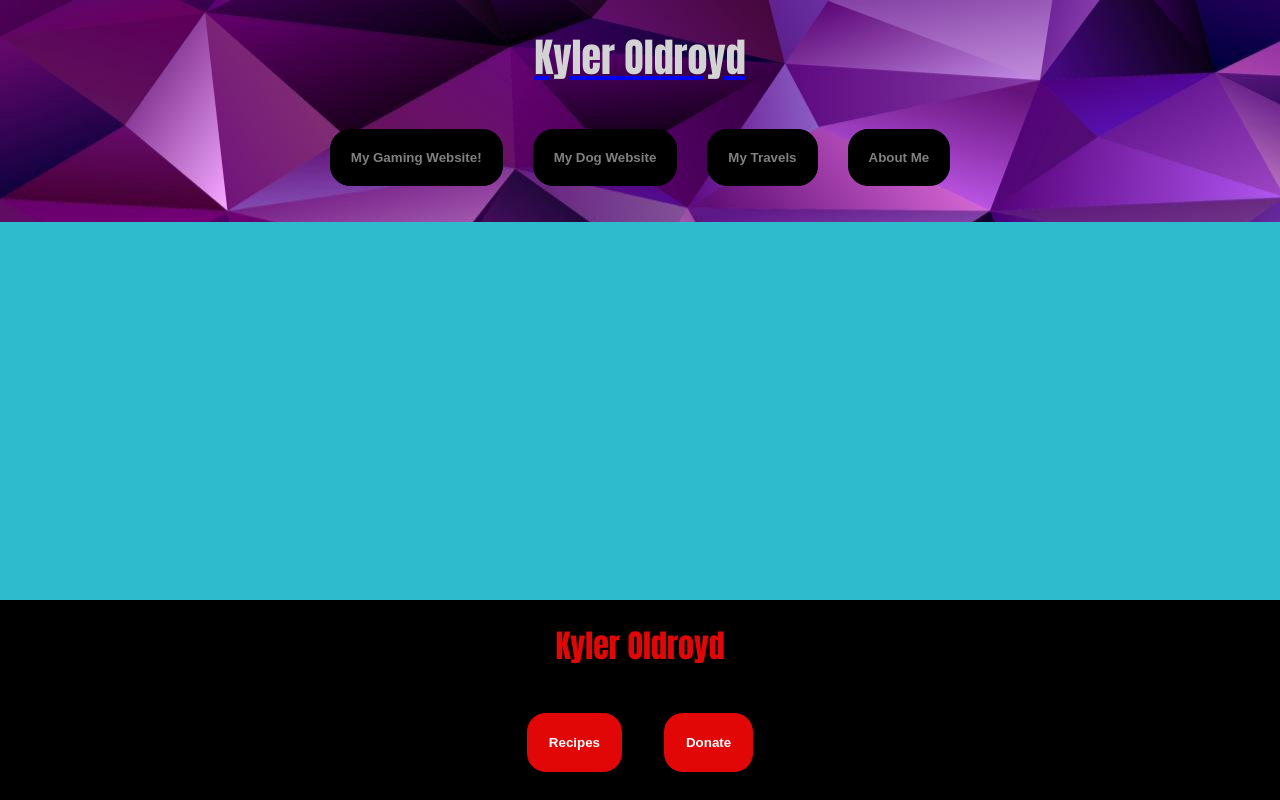
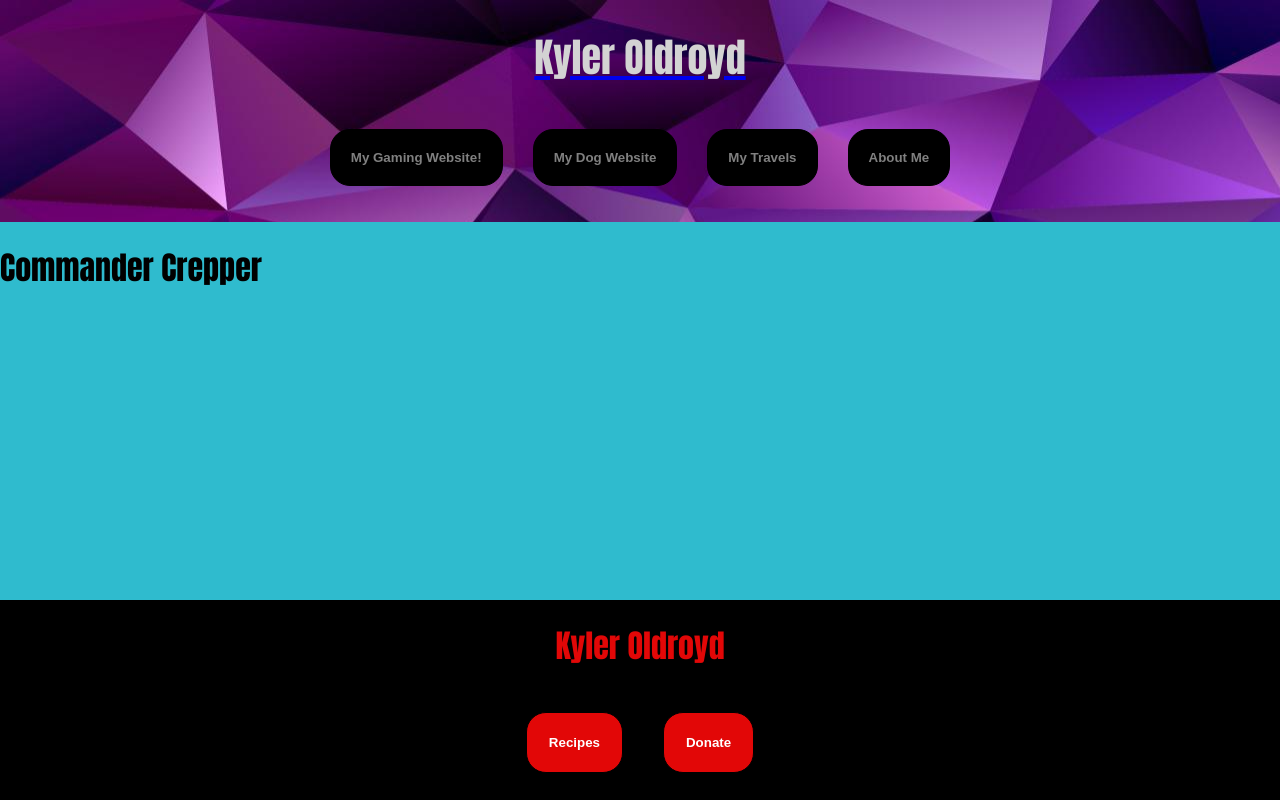
Before and after one commit to Jameson13B/kyler-oldroyd, a React (Create React App) app: page /gaming in a window 1280 px wide. Built offline with nearby package versions, Linux system fonts and the light colour scheme.

Commit message:
added gaming page

```diff
--- a/src/App.js
+++ b/src/App.js
@@ -1,6 +1,7 @@
 import React from 'react'
 import { Route, Link } from 'react-router-dom'
 import { Home } from './views/Home'
+import { Gaming } from './views/Gaming'
 import './App.css'
 
 function App() {
@@ -27,7 +28,7 @@ function App() {
       </div>
       <div className="content">
         <Route exact path='/' component={Home} />
-        {/* <Route path='/gaming' component={Gaming} /> */}
+        <Route path='/gaming' component={Gaming} />
         {/* <Route path='/dogs' component={Dogs} /> */}
         {/* <Route path='/travels' component={Travels} /> */}
         {/* <Route path='/about-me' component={Profile} /> */}
--- /dev/null
+++ b/src/views/Gaming.js
@@ -0,0 +1,10 @@
+import React from 'react'
+import "./Gaming.css"
+
+export const Gaming = () => {
+  return (
+    <div className="Gaming">
+      <h1 className="GamingLogo">Commander Crepper</h1>
+    </div>
+  )
+}
```
Also changed, not shown: src/views/Gaming.css (added).
